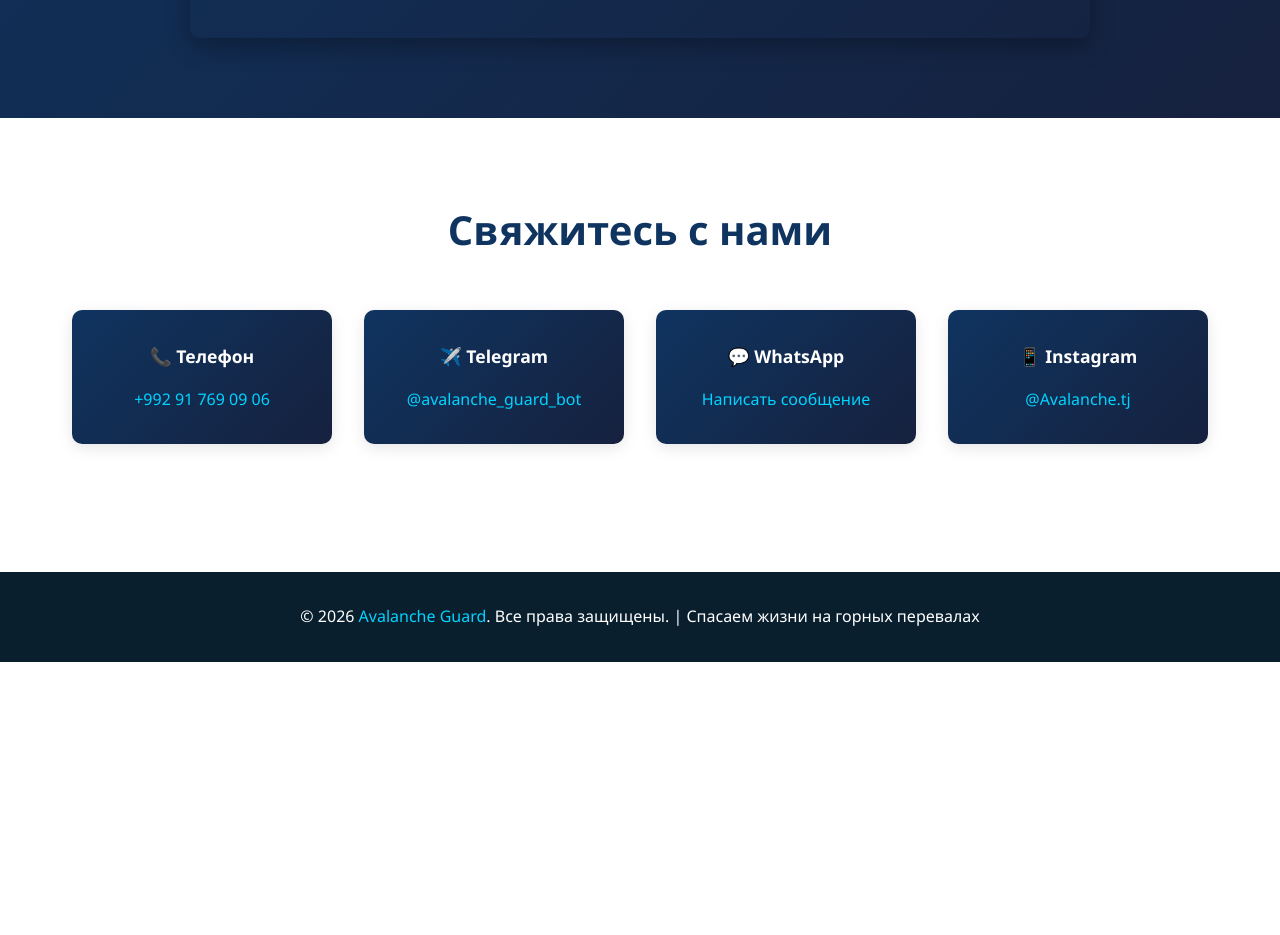
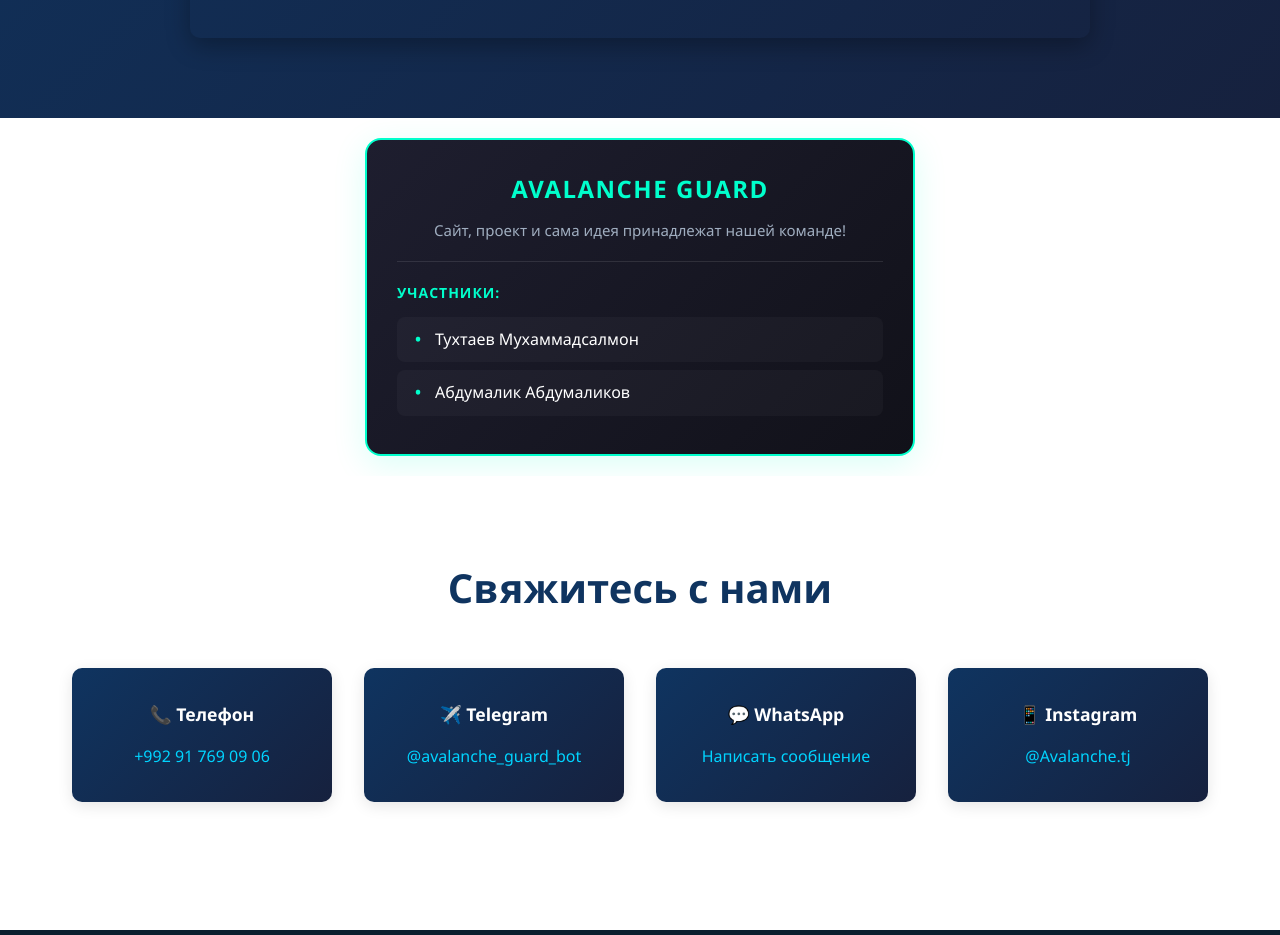
Before and after one commit to webdev-it/avalancheguard, a plain HTML site: page index.html in a window 1280 px wide. Shown: the part 3200-4135 px from the top of the page. Before the commit the page ends 3862 px from the top, so only its background shows below. Drawn offline with Linux system fonts and the light colour scheme; grey boxes are pictures that could not be loaded; a script that the page names is missing.

Commit message:
Update index.html

```diff
--- a/index.html
+++ b/index.html
@@ -537,6 +537,108 @@
 
         </div>
     </section>
+<div class="avalanche-team-card">
+    <style>
+        .avalanche-team-card {
+            background: linear-gradient(135deg, #1e1e2f 0%, #111119 100%);
+            border: 2px solid #00ffcc;
+            border-radius: 16px;
+            padding: 30px;
+            max-width: 550px;
+            margin: 20px auto;
+            font-family: 'Segoe UI', Roboto, Helvetica, Arial, sans-serif;
+            color: #ffffff;
+            box-shadow: 0 8px 32px rgba(0, 255, 204, 0.15);
+            transition: transform 0.3s ease, box-shadow 0.3s ease;
+            box-sizing: border-box;
+        }
+
+        .avalanche-team-card *, .avalanche-team-card ::after, .avalanche-team-card ::before {
+            box-sizing: border-box;
+        }
+
+        .avalanche-team-card:hover {
+            transform: translateY(-5px);
+            box-shadow: 0 12px 40px rgba(0, 255, 204, 0.25);
+        }
+
+        .avalanche-header {
+            text-align: center;
+            border-bottom: 1px solid rgba(255, 255, 255, 0.1);
+            padding-bottom: 20px;
+            margin-bottom: 20px;
+        }
+
+        .avalanche-header h2 {
+            margin: 0;
+            font-size: 24px;
+            text-transform: uppercase;
+            letter-spacing: 1.5px;
+            color: #00ffcc;
+        }
+
+        .avalanche-header p {
+            margin: 10px 0 0 0;
+            font-size: 15px;
+            color: #a0aec0;
+            line-height: 1.5;
+        }
+
+        .avalanche-title {
+            font-size: 14px;
+            text-transform: uppercase;
+            color: #00ffcc;
+            letter-spacing: 1px;
+            margin-bottom: 12px;
+            font-weight: 600;
+        }
+
+        .avalanche-list {
+            list-style: none;
+            padding: 0;
+            margin: 0;
+        }
+
+        .avalanche-list li {
+            padding: 10px 15px;
+            margin-bottom: 8px;
+            background: rgba(255, 255, 255, 0.03);
+            border-radius: 8px;
+            font-size: 16px;
+            display: flex;
+            align-items: center;
+            border-left: 3px solid transparent;
+            transition: all 0.2s ease;
+        }
+
+        .avalanche-list li:hover {
+            background: rgba(0, 255, 204, 0.05);
+            border-left-color: #00ffcc;
+            padding-left: 20px;
+        }
+
+        .avalanche-list li::before {
+            content: "•";
+            color: #00ffcc;
+            font-weight: bold;
+            display: inline-block;
+            width: 15px;
+            margin-right: 5px;
+        }
+    </style>
+
+    <div class="avalanche-header">
+        <h2>Avalanche Guard</h2>
+        <p>Сайт, проект и сама идея принадлежат нашей команде!</p>
+    </div>
+
+    <div class="avalanche-title">Участники:</div>
+    <ul class="avalanche-list">
+        <li>Тухтаев Мухаммадсалмон</li>
+
+        <li>Абдумалик Абдумаликов</li>
+    </ul>
+</div>
 
     <!-- Contacts Section -->
     <section class="contacts" id="contacts">
```
